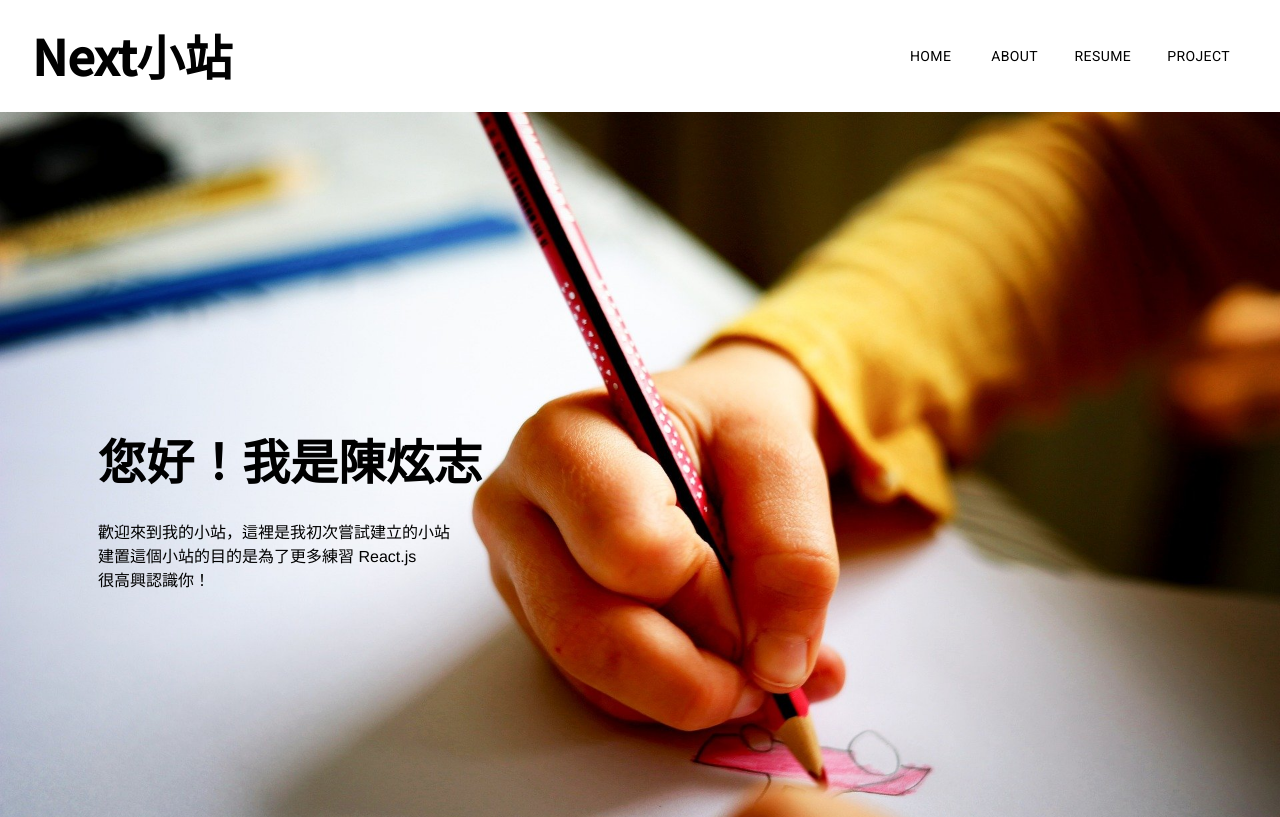
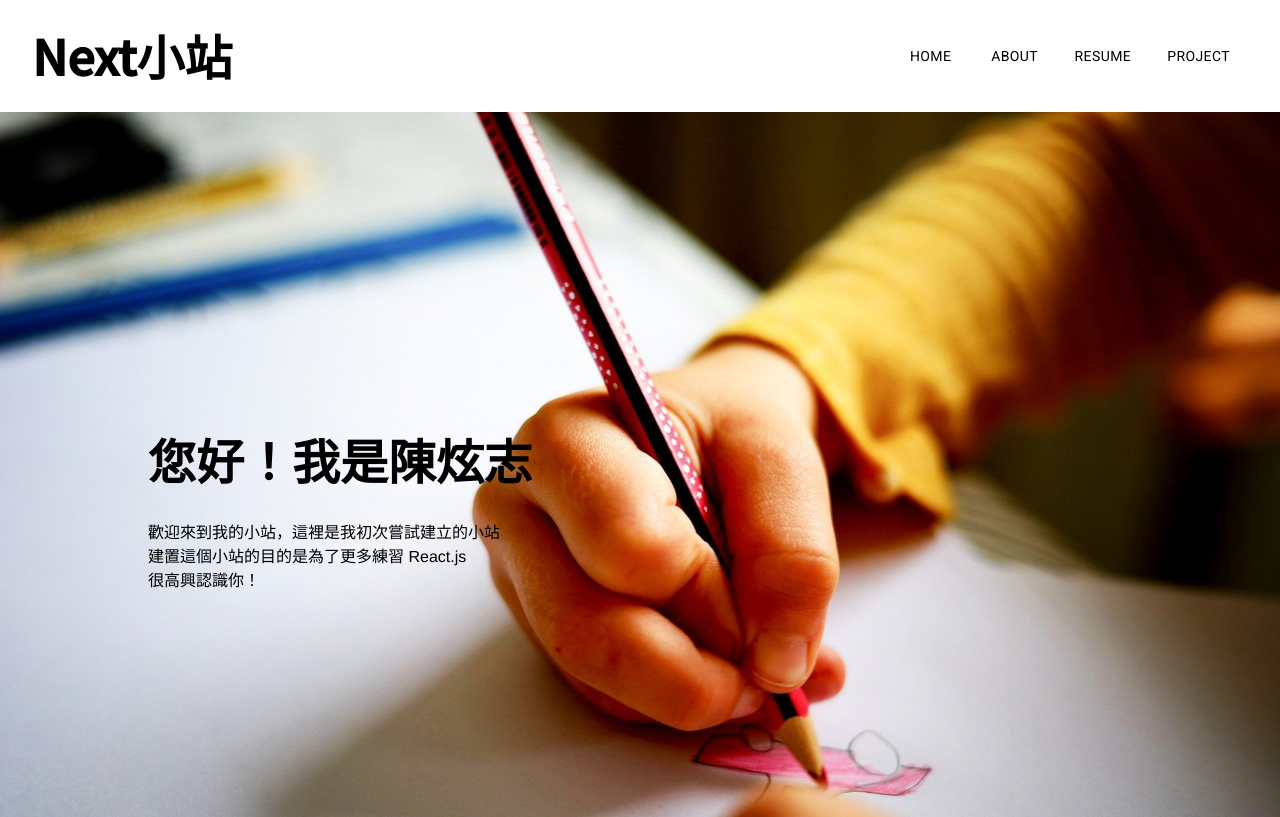
Before and after one commit to asa40618/index, a Next.js app: page / in a window 1280 px wide. Shown: the top 817 px of the page. Built offline with nearby package versions, Linux system fonts and the light colour scheme; a web font is replaced by a local one.

Commit message:
首頁對話框淡入

```diff
--- a/components/layout/homepage/index.js
+++ b/components/layout/homepage/index.js
@@ -1,12 +1,18 @@
 import React from 'react'
 import style from './homepage.module.scss'
+import { motion } from 'framer-motion'
 
 export default function Homepage() {
   return (
     <>
       <div className={style.main}>
         <div className="d-flex h-100 align-items-center container">
-          <div className={`${style.dialog} `}>
+          <motion.div
+            className={`${style.dialog} `}
+            initial={{ opacity: 0 }}
+            animate={{ x: 50, opacity: 1 }}
+            transition={{ ease: 'easeOut', duration: 2 }}
+          >
             <div>
               <h1>您好！我是陳炫志</h1>
               <p>
@@ -17,7 +23,7 @@ export default function Homepage() {
                 很高興認識你！
               </p>
             </div>
-          </div>
+          </motion.div>
         </div>
       </div>
     </>
```
